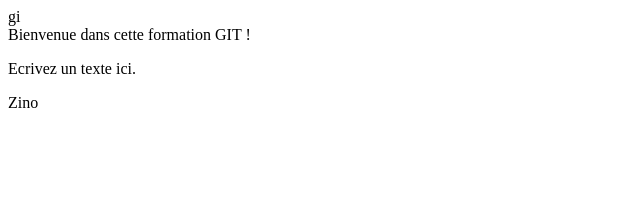
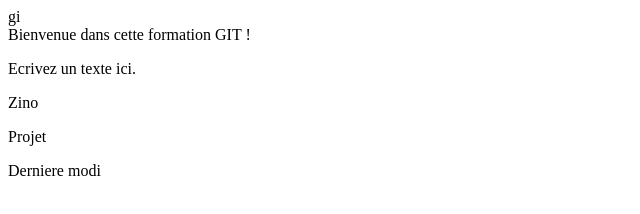
Before and after one commit to Zineddine-Harrar/projet1, a plain HTML site: page PremierProejt/index.html in a window 1280 px wide. Shown: the whole page, without its empty margins (0-640 px from the left). Drawn offline with Linux system fonts and the light colour scheme.

Commit message:
derniere modification index pour la branche 1

```diff
--- a/PremierProejt/index.html
+++ b/PremierProejt/index.html
@@ -20,6 +20,8 @@
 		<div>
   			<p> Ecrivez un texte ici. </p>
 			<p>Zino</p>
+			<p>Projet</p>
+			<p>Derniere modi</p>
 		</div>
 		<script src="https://gist.github.com/Zineddine-Harrar/6193cc4e0cac1c0b8b8591d7b7e6aa45.js"></script>
 </body></html>
```
